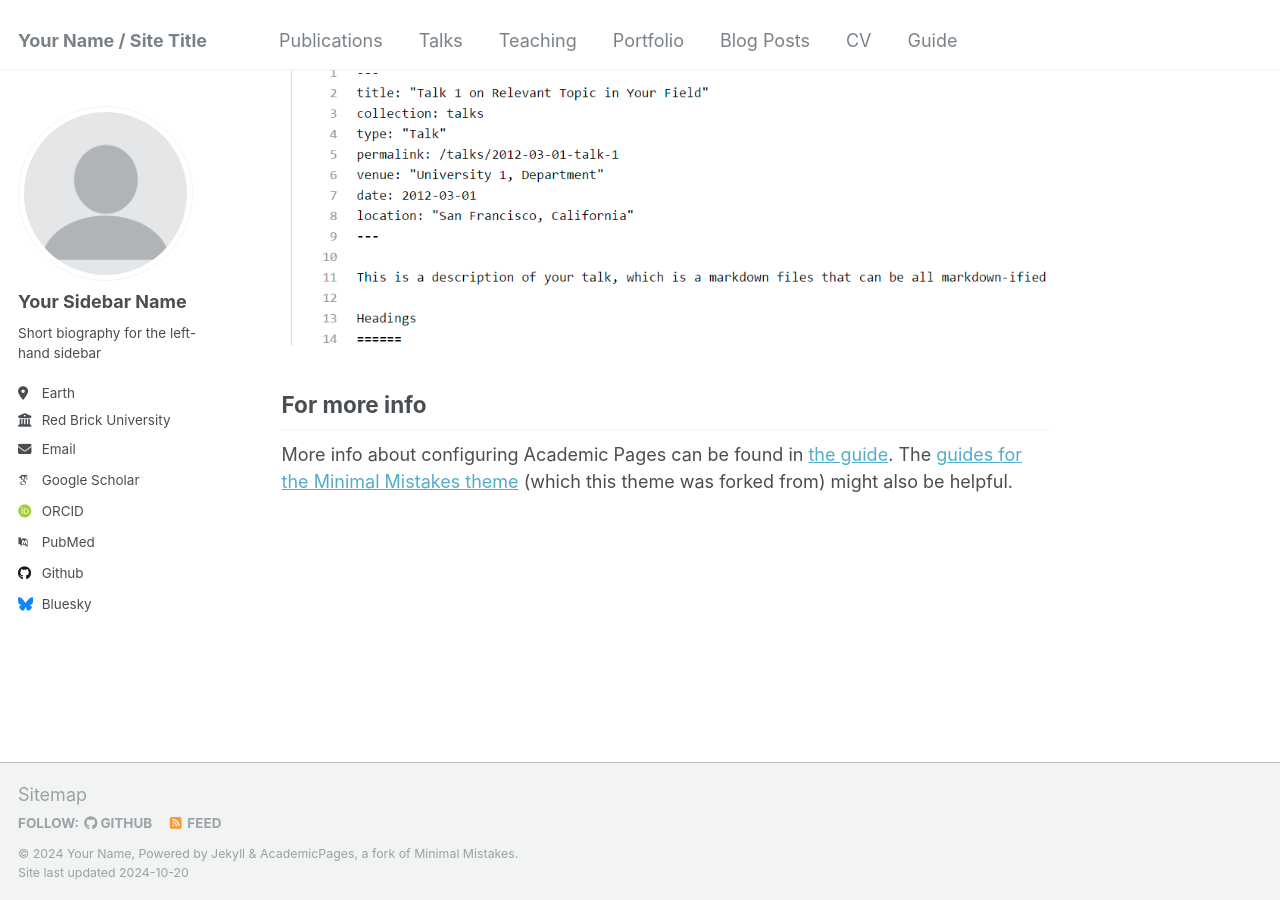
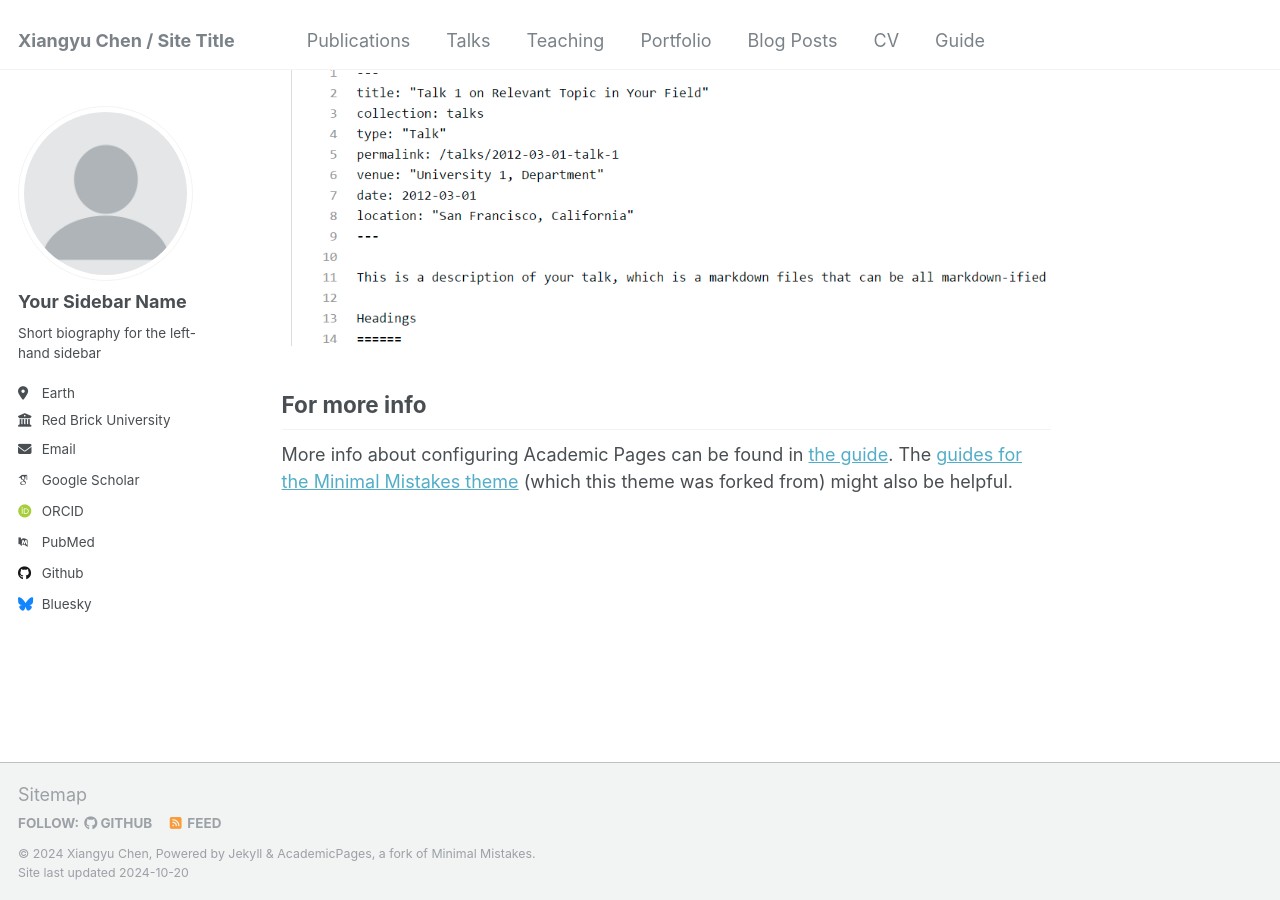
Before and after one commit to xychendave/xychendave, a Jekyll site: the page built from _pages/about.md, in a window 1280 px wide and 900 px high, scrolled down 2643 px. Built offline with Jekyll 4.4.1, drawn with Linux system fonts in a browser that asks for light colours; some web fonts are replaced.

Commit message:
更新网站内容

```diff
--- a/_config.yml
+++ b/_config.yml
@@ -7,12 +7,14 @@
 # server process.
 
 # Basic Site Settings
+# 中国的local怎么写
+# locale                   : "zh-CN"
 locale                   : "en-US"
-title                    : "Your Name / Site Title"
+title                    : "Xiangyu Chen / Site Title"
 title_separator          : "-"
-name                     : &name "Your Name"
+name                     : &name "Xiangyu Chen"
 description              : &description "personal description"
-url                      : https://academicpages.github.io # the base hostname & protocol for your site e.g. "https://mmistakes.github.io"
+url                      : https://xychendave.github.io # the base hostname & protocol for your site e.g. "https://mmistakes.github.io"
 baseurl                  : "" # the subpath of your site, e.g. "/blog"
 repository               : "academicpages/academicpages.github.io"
 
```
